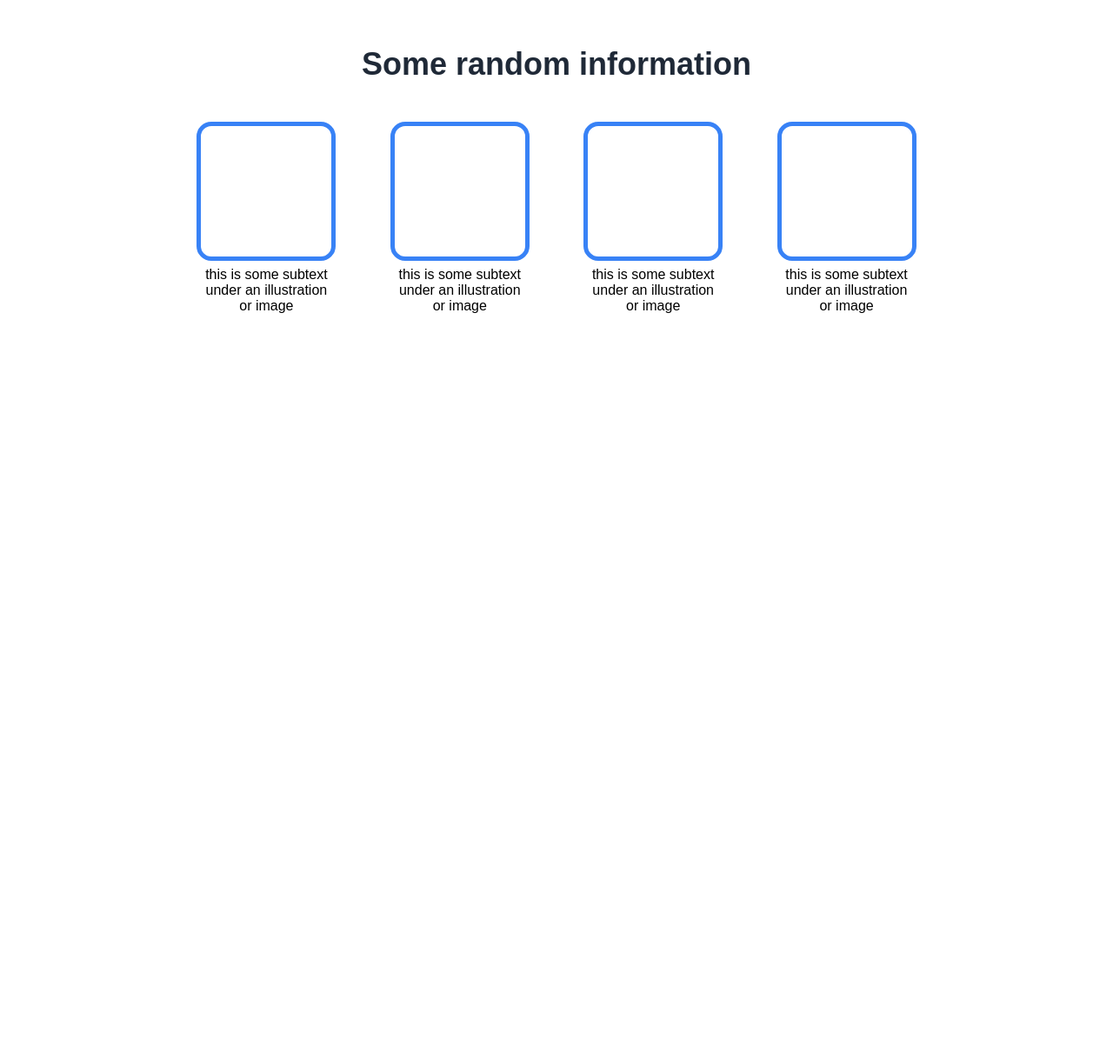
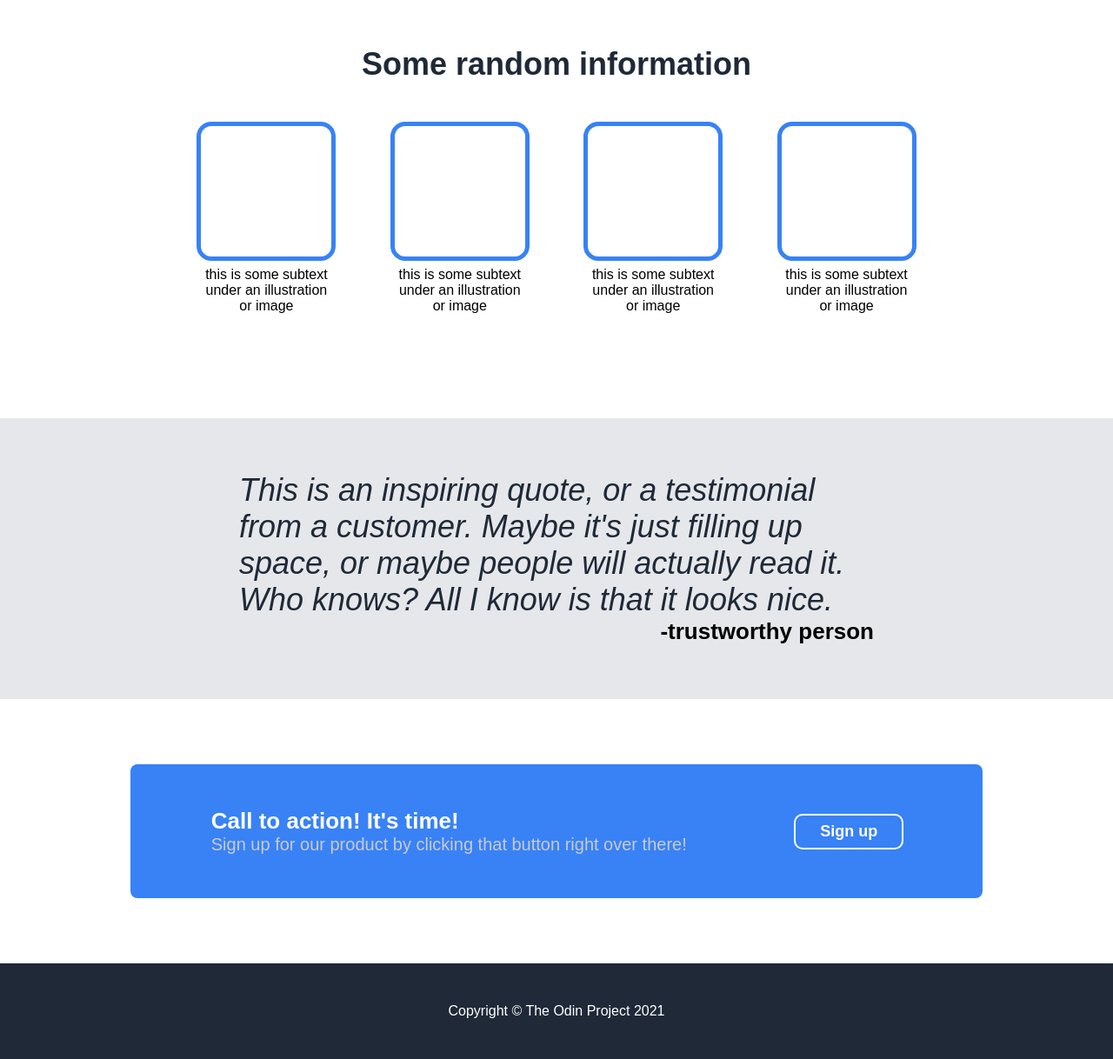
Before and after one commit to bokc-choy/First-CSS-Project, a plain HTML site: page index.html in a window 1280 px wide. Shown: the part 485-1703 px from the top of the page at 87% size. Before the commit the page ends 966 px from the top, so only its background shows below. Drawn offline with Linux system fonts and the light colour scheme.

Commit message:
Finish main project!
Maybe customize placeholder images and text

```diff
--- a/index.html
+++ b/index.html
@@ -51,21 +51,24 @@
         </div>
     </div>
 
-    <!--
     <div class="section3">
-        <div class="quote-text">This is an inspiring quote</div>
-        <div class="quote-credit">-Thor, God of Thunder</div>
+        <div class="quote">
+            <div class="quote-text">This is an inspiring quote, or a testimonial from a customer. Maybe it's just filling up space, or maybe people will actually read it. Who knows? All I know is that it looks nice.</div>
+            <div class="quote-credit">-trustworthy person</div>
+        </div>
     </div>
 
     <div class="section4">
         <div class="content4">
-            <p>Call to action</p>
-            <button>Sign up</button>
-        </div>
-        <div class="footer">
-            <p>Copyright @ The Odin Project 2021</p>
+            <div class="call-left">
+                <div class="call">Call to action! It's time!</div>
+                <div class="sub-call">Sign up for our product by clicking that button right over there!</div>
+            </div>
+            <button class="btn2">Sign up</button>
         </div>
     </div>
-    -->
+    <div class="footer">
+        <p>Copyright <span>&#169;</span> The Odin Project 2021</p>
+    </div>
 </body>
 </html>
--- a/style.css
+++ b/style.css
@@ -118,9 +118,67 @@ button {
 /************ section 3 ************/
 .section3 {
     background-color: #E5E7EB;
+    padding: 12px 275px;
+}
+
+.quote {
+    display: flex;
+    flex-direction: column;
+    padding: 50px 0px;
+}
+.quote-text {
+    font-size: 36px;
+    font-style: italic;
+    font-weight: lighter;
+    color: #1F2937;
+}
+
+.quote-credit {
+    text-align: right;
+    font-size: 26px;
+    font-weight: bold;
 }
 
 /************ section 4 ************/
 .section4 {
     background-color: white;
+    padding: 75px 150px;
 }
+
+.content4 {
+    background-color: #3882F6;
+    display: flex;
+    border-radius: 8px;
+    padding: 50px 30px;
+    align-items: center;
+    justify-content: space-around;
+}
+
+.call {
+    font-size: 26px;
+    color: white;
+    font-weight: bold;
+}
+
+.sub-call {
+    font-size: 20px;
+    color: rgb(202, 202, 202)
+}
+
+.btn2 {
+    background-color: #3882F6;
+    color: white;
+    padding: 8px 28px;
+    margin: 8px 0px;
+    border-radius: 8px;
+    outline: 2px solid white;
+    font-size: 18px;
+    font-weight: bold;
+}
+
+.footer {
+    padding: 30px 0px;
+    text-align: center;
+    color: white;
+    background-color: #1F2937;
+}
```
